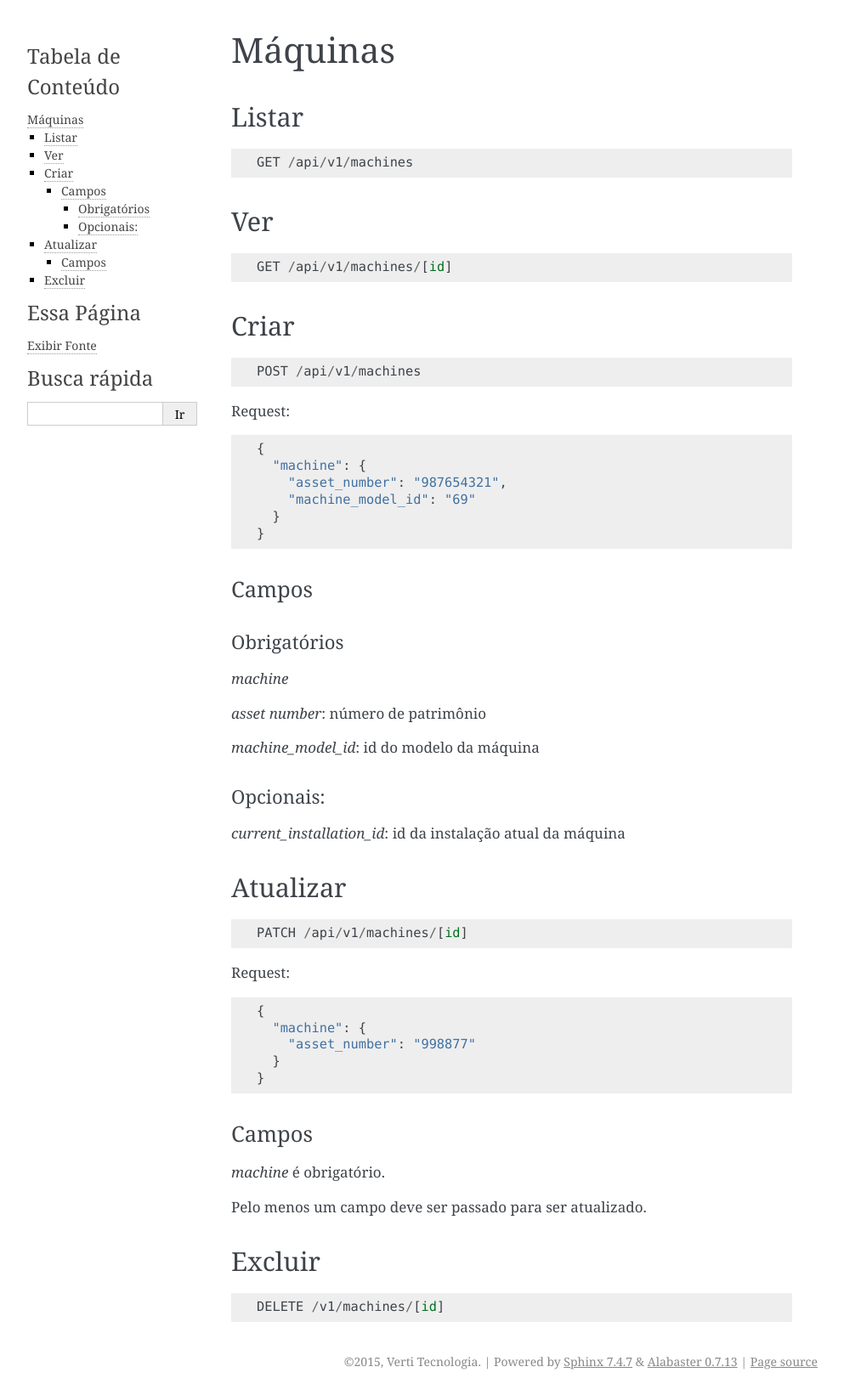
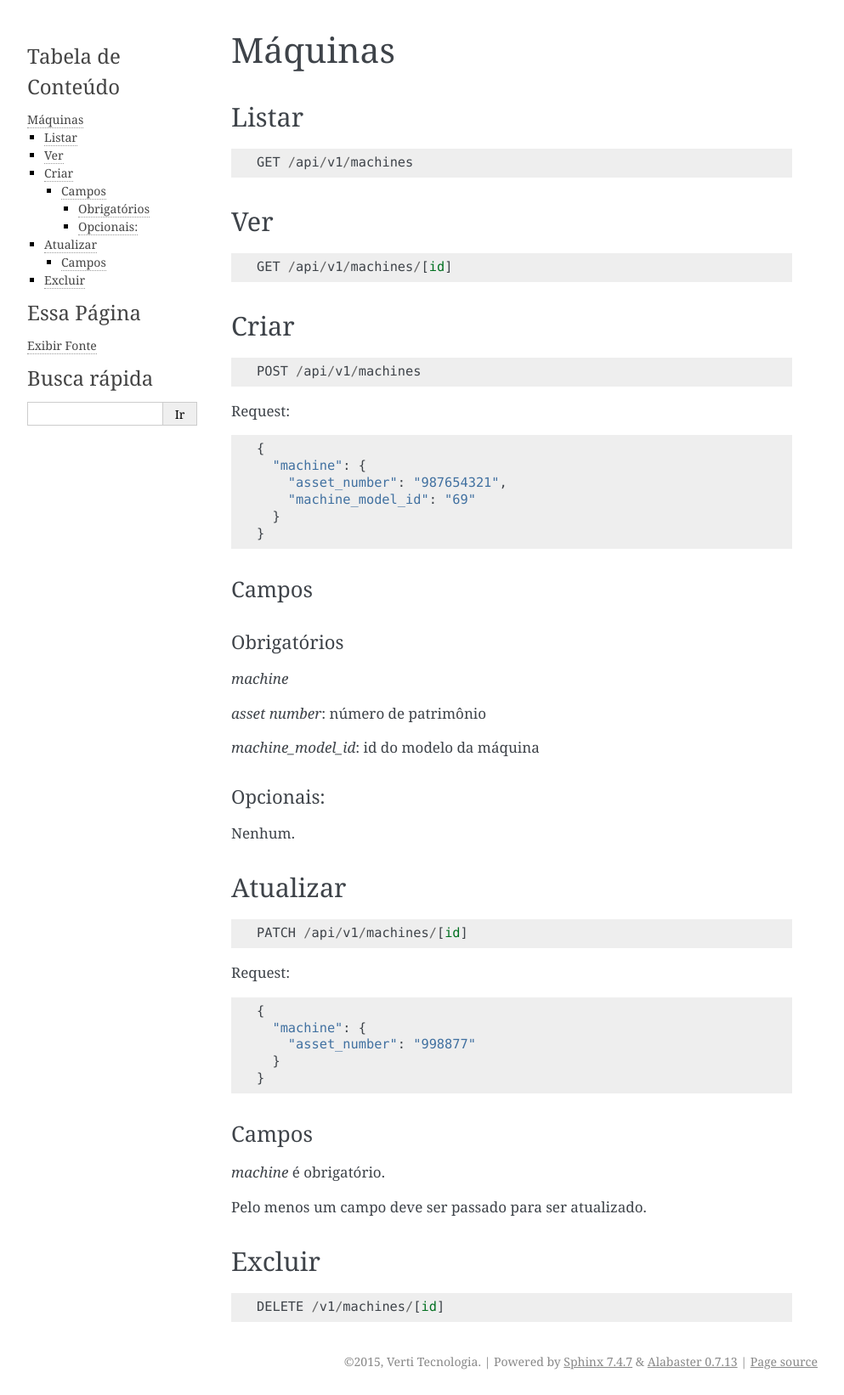
Before and after one commit to rfbezerra/vmpay_api_doc, a Sphinx documentation site: the page built from docs/source/machine.rst, in a window 1280 px wide. Shown: the whole page at 85% size, without its empty margins (148-1141 px from the left). Built offline with Sphinx 7.4.7, drawn with Linux system fonts in a browser that asks for light colours.

Commit message:
Remove campo de machine

```diff
--- a/docs/source/machine.rst
+++ b/docs/source/machine.rst
@@ -50,7 +50,7 @@ Obrigatórios
 Opcionais:
 ^^^^^^^^^^
 
-*current_installation_id*: id da instalação atual da máquina
+Nenhum.
 
 Atualizar
 =========
```
